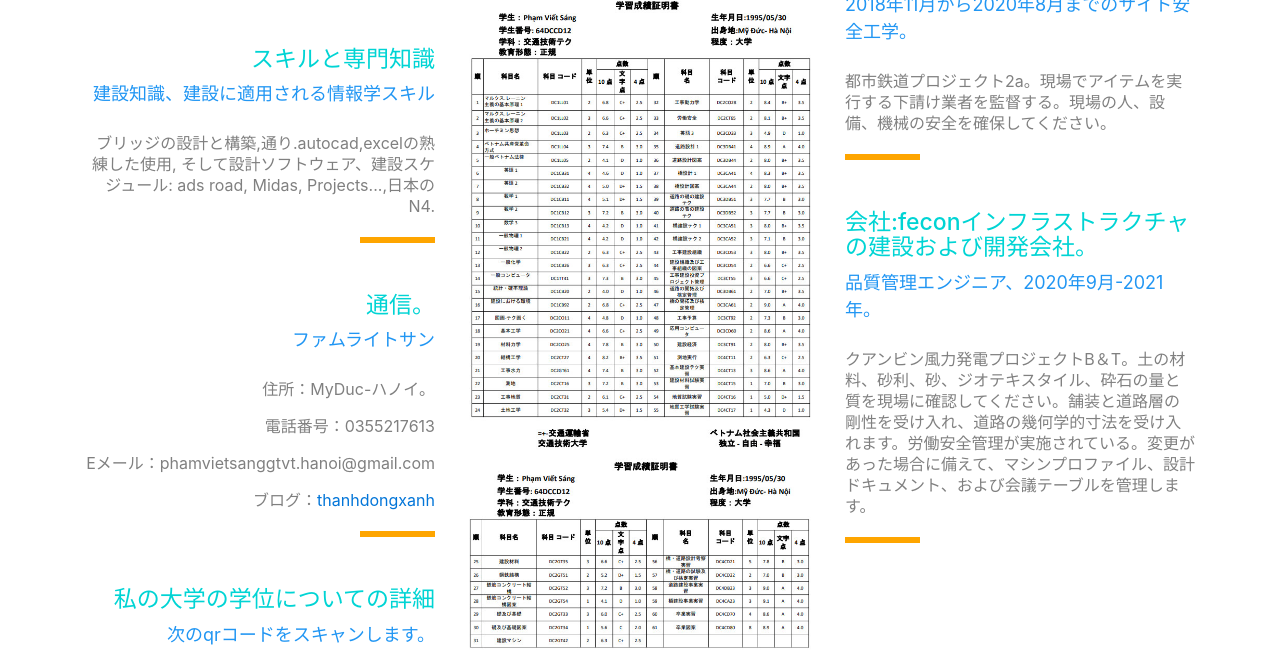
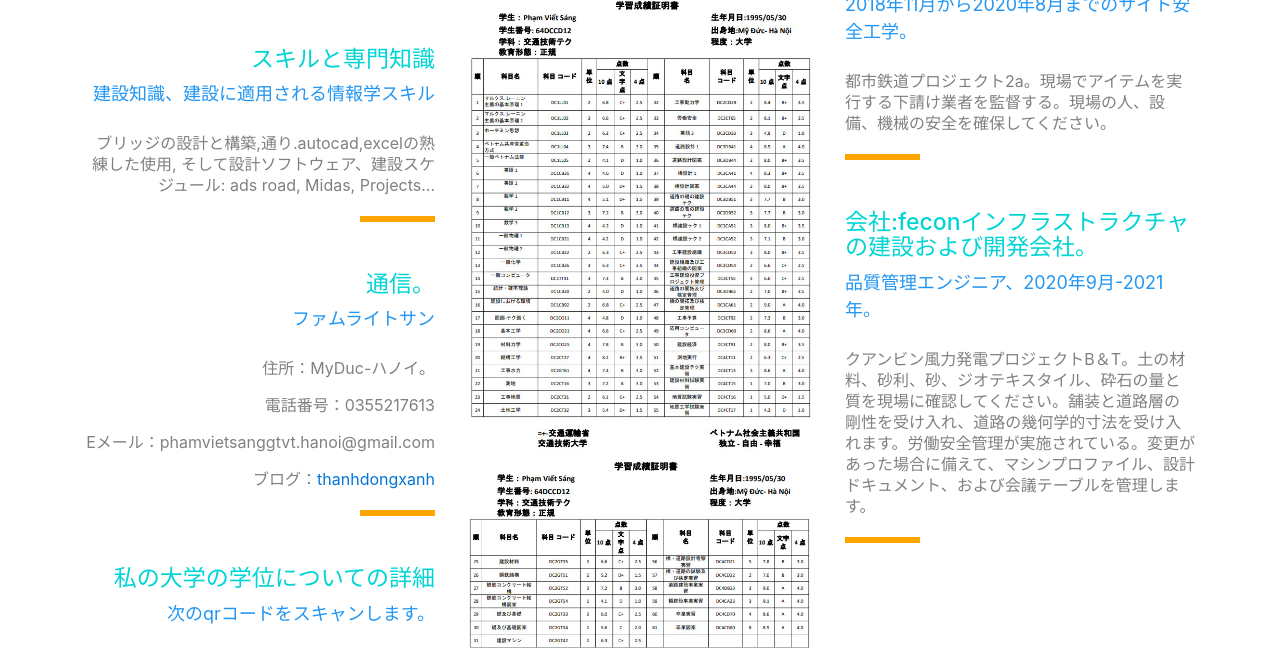
Before and after one commit to thanhdongxanh/flytojapan, a plain HTML site: page index.html in a window 1280 px wide. Shown: the part 1694-2344 px from the top of the page. Drawn offline with Linux system fonts and the light colour scheme; grey boxes are pictures that could not be loaded.

Commit message:
Update index.html

```diff
--- a/index.html
+++ b/index.html
@@ -113,7 +113,7 @@
                     <div class="khoittnho text-sm-right text-xs-center">
                         <h3 class="tieudecap3">スキルと専門知識</h3>
                         <span class="motaqt">建設知識、建設に適用される情報学スキル</span>
-                        <p>ブリッジの設計と構築,通り.autocad,excelの熟練した使用, そして設計ソフトウェア、建設スケジュール: ads road, Midas, Projects...,日本のN4. </p>
+                        <p>ブリッジの設計と構築,通り.autocad,excelの熟練した使用, そして設計ソフトウェア、建設スケジュール: ads road, Midas, Projects... </p>
                     </div>
 
                     <div class="khoittnho text-sm-right text-xs-center">
```
